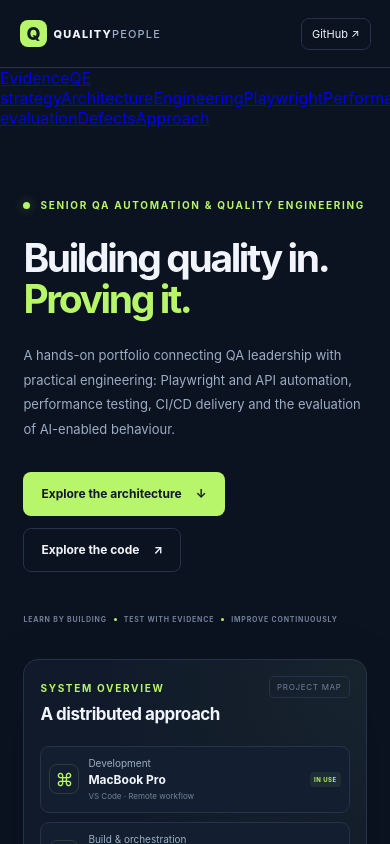
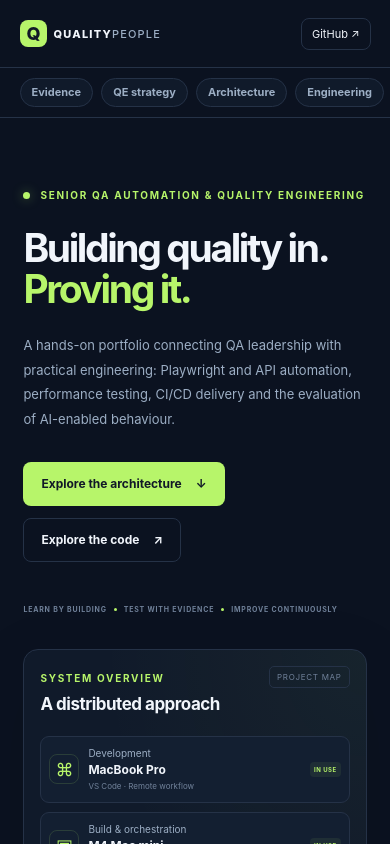
Before and after one commit to Floodzie2/qualitypeople-portfolio, a React (Vite) app: page / in a window 390 px wide. Shown: the top 844 px of the page. Built offline with nearby package versions, Linux system fonts and the light colour scheme.

Commit message:
Style sticky mobile section shortcuts

```diff
--- a/src/App.css
+++ b/src/App.css
@@ -1558,3 +1558,55 @@
     padding: 19px;
   }
 }
+
+
+/* Compact section shortcuts for long-form mobile browsing */
+.mobile-section-nav {
+  display: none;
+}
+
+@media (max-width: 650px) {
+  .mobile-section-nav {
+    position: sticky;
+    top: 0;
+    z-index: 30;
+    display: flex;
+    align-items: center;
+    gap: 8px;
+    overflow-x: auto;
+    overscroll-behavior-x: contain;
+    padding: 10px 5%;
+    border-bottom: 1px solid var(--border);
+    background: var(--background);
+    -webkit-overflow-scrolling: touch;
+    scrollbar-width: none;
+  }
+
+  .mobile-section-nav::-webkit-scrollbar {
+    display: none;
+  }
+
+  .mobile-section-nav a {
+    flex: 0 0 auto;
+    padding: 8px 11px;
+    border: 1px solid var(--border);
+    border-radius: 999px;
+    color: var(--text-muted);
+    background: var(--surface);
+    font-size: 11px;
+    font-weight: 650;
+    line-height: 1;
+    text-decoration: none;
+    white-space: nowrap;
+    scroll-snap-align: start;
+  }
+
+  .mobile-section-nav a:focus-visible {
+    outline: 2px solid var(--accent);
+    outline-offset: 2px;
+  }
+
+  [id] {
+    scroll-margin-top: 62px;
+  }
+}
```
